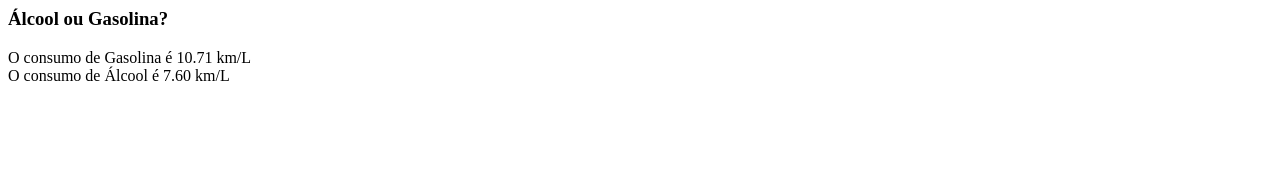
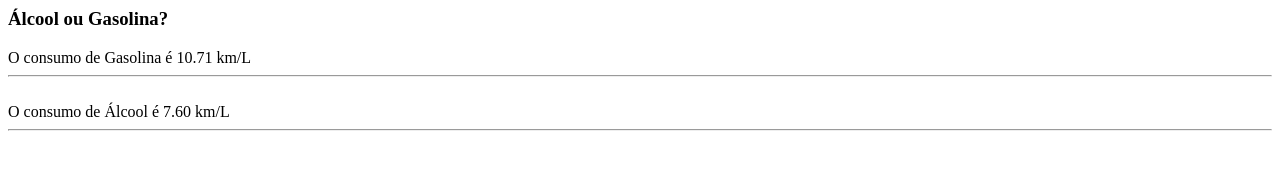
Before and after one commit to Murillo-Cecilio/logica-js, a plain HTML site: page pages/consumo_do_carro.html in a window 1280 px wide. Drawn offline with Linux system fonts and the light colour scheme.

Commit message:
código mais elegivel

```diff
--- a/pages/consumo_do_carro.html
+++ b/pages/consumo_do_carro.html
@@ -3,7 +3,16 @@
 <h3>Álcool ou Gasolina?</h3>
 
 <script>
+    function pulaLinha() {
 
+        document.write("<br><hr><br>");
+    }
+
+    function mostra(frase) {
+
+        document.write(frase);
+        pulaLinha();
+    }
     var tanque = 48;
 
     var caminhoComGasolina = 514;
@@ -12,10 +21,8 @@
     var caminhoComAlcool = 365;
     var consumoDeAlcool = caminhoComAlcool / tanque;
 
-    document.write("O consumo de Gasolina é " + (consumoDeGasolina).toFixed(2) + " km/L");
+    mostra("O consumo de Gasolina é " + (consumoDeGasolina).toFixed(2) + " km/L");
 
-    document.write("<br>");
-
-    document.write("O consumo de Álcool é " + (consumoDeAlcool).toFixed(2) + " km/L");
+    mostra("O consumo de Álcool é " + (consumoDeAlcool).toFixed(2) + " km/L");
 
 </script>
```
